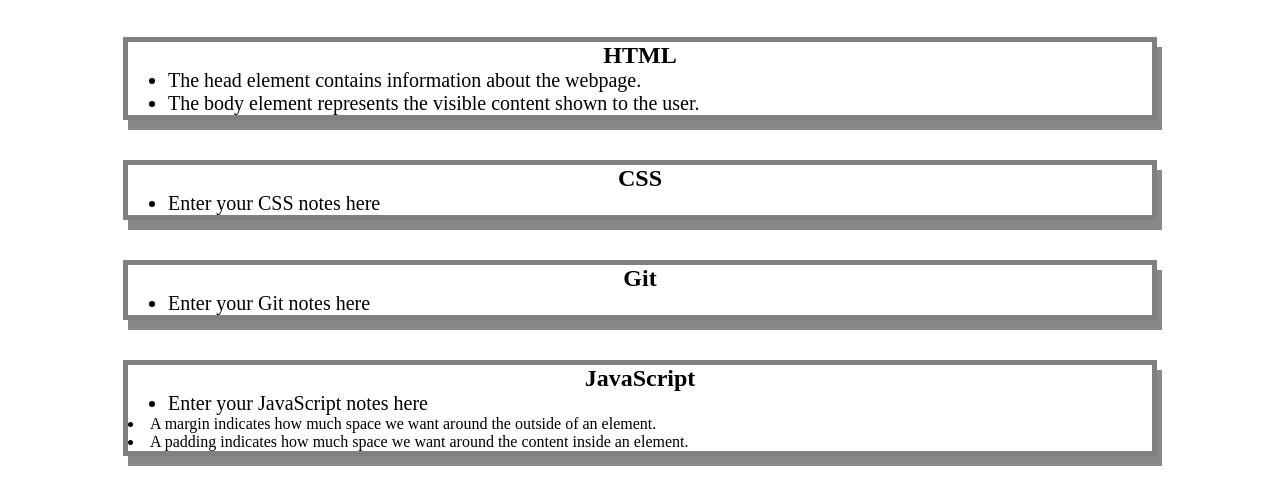
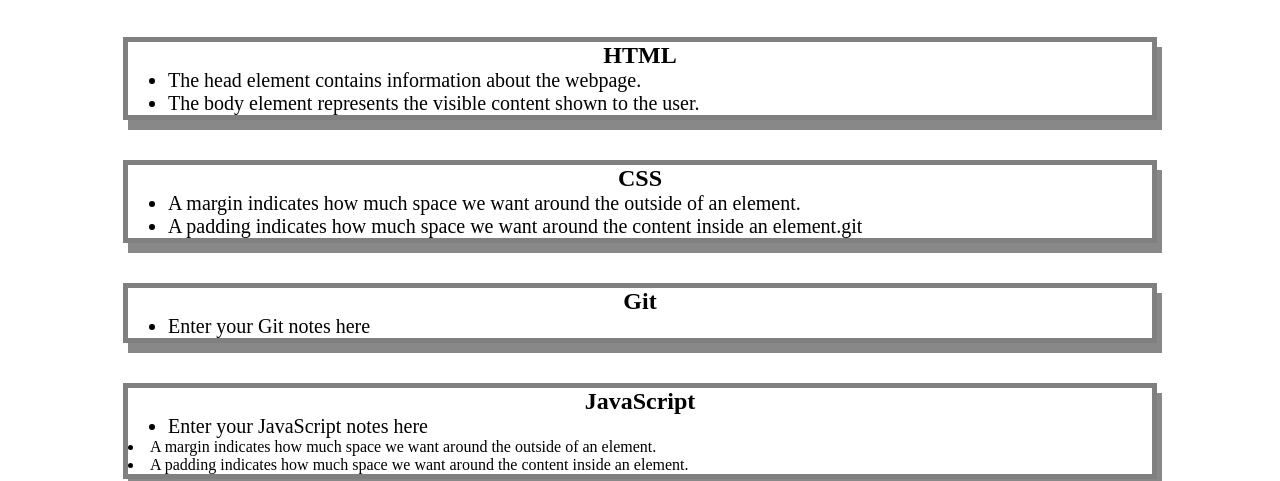
Before and after one commit to 1SimonaM/prework-study-guide, a plain HTML site: page index.html in a window 1280 px wide. Shown: the part 123-604 px from the top of the page. Drawn offline with Linux system fonts and the light colour scheme.

Commit message:
added css notes

```diff
--- a/index.html
+++ b/index.html
@@ -32,7 +32,8 @@
     <section class="card" id="css-section">
       <h2>CSS</h2>
       <ul>
-        <li>Enter your CSS notes here</li>
+        <li>A margin indicates how much space we want around the outside of an element.</li>
+        <li>A padding indicates how much space we want around the content inside an element.git </li>
       </ul>
     </section>
 
```
